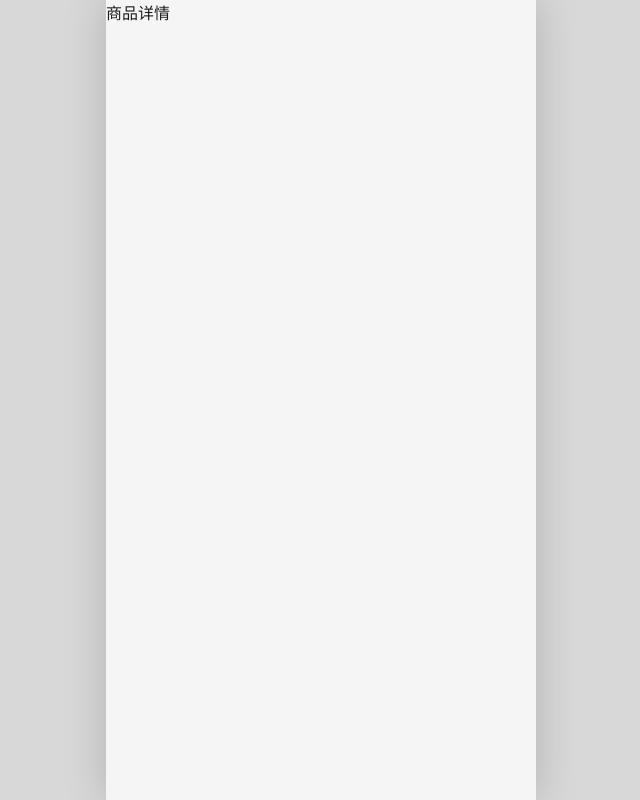
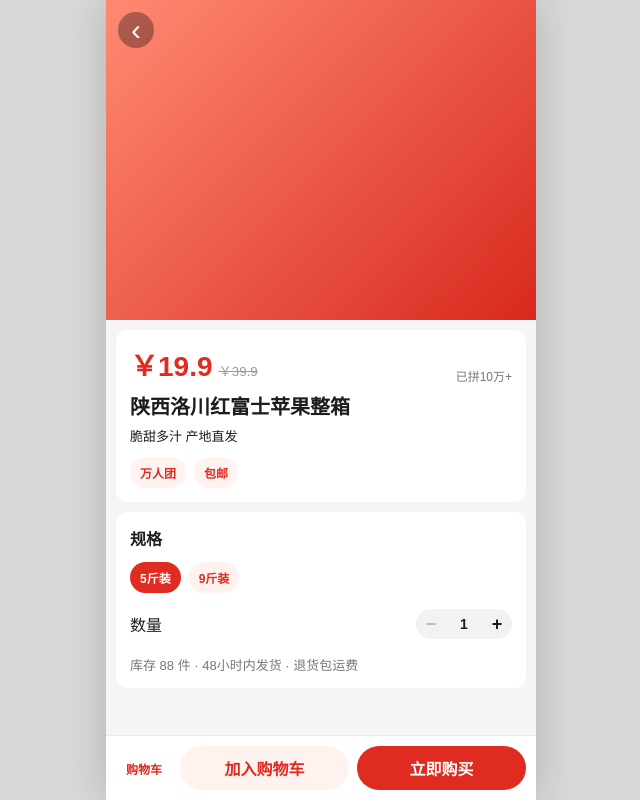
Before and after one commit to changzhenlin/pddvue, a Vue app: page /product/apple-box in a window 1280 px wide. Shown: the whole page, without its empty margins (319-959 px from the left). Built offline with nearby package versions, Linux system fonts and the light colour scheme.

Commit message:
feat: build product detail flow

```diff
--- a/src/views/ProductView.vue
+++ b/src/views/ProductView.vue
@@ -1 +1,233 @@
-<template><section class="page no-tabbar">商品详情</section></template>
+<script setup>
+import { computed, ref } from 'vue';
+import { useRoute, useRouter } from 'vue-router';
+import QuantityStepper from '../components/QuantityStepper.vue';
+import { useShopStore } from '../stores/shop';
+
+const route = useRoute();
+const router = useRouter();
+const shop = useShopStore();
+
+const product = computed(() => shop.getProduct(route.params.id));
+const selectedSpec = ref('');
+const quantity = ref(1);
+const added = ref(false);
+
+if (product.value) {
+  selectedSpec.value = product.value.specs[0];
+}
+
+function addCart() {
+  if (!product.value) return;
+
+  shop.addToCart(product.value.id, selectedSpec.value, quantity.value);
+  added.value = true;
+  window.setTimeout(() => {
+    added.value = false;
+  }, 1200);
+}
+
+function buyNow() {
+  if (!product.value) return;
+
+  shop.checkoutNow(product.value.id, selectedSpec.value, quantity.value);
+  router.push('/checkout');
+}
+</script>
+
+<template>
+  <section v-if="product" class="detail">
+    <div class="detail__image" :style="{ background: product.image }">
+      <button type="button" aria-label="返回" @click="router.back()">‹</button>
+    </div>
+
+    <section class="detail__panel">
+      <div class="detail__price-row">
+        <div>
+          <strong class="price">￥{{ product.price.toFixed(1) }}</strong>
+          <small>￥{{ product.originalPrice.toFixed(1) }}</small>
+        </div>
+        <span>已拼{{ product.sales }}</span>
+      </div>
+      <h1>{{ product.title }}</h1>
+      <p>{{ product.subtitle }}</p>
+      <div class="detail__tags">
+        <span v-for="tag in product.tags" :key="tag">{{ tag }}</span>
+      </div>
+    </section>
+
+    <section class="detail__panel">
+      <h2>规格</h2>
+      <div class="detail__specs">
+        <button
+          v-for="spec in product.specs"
+          :key="spec"
+          type="button"
+          :class="{ active: selectedSpec === spec }"
+          @click="selectedSpec = spec"
+        >
+          {{ spec }}
+        </button>
+      </div>
+      <div class="detail__quantity">
+        <span>数量</span>
+        <QuantityStepper v-model="quantity" :max="product.stock" />
+      </div>
+      <p class="muted">库存 {{ product.stock }} 件 · 48小时内发货 · 退货包运费</p>
+    </section>
+
+    <div class="detail__bar">
+      <RouterLink to="/cart" class="detail__cart">购物车</RouterLink>
+      <button type="button" class="ghost-button" @click="addCart">加入购物车</button>
+      <button type="button" class="primary-button" @click="buyNow">立即购买</button>
+    </div>
+    <div v-if="added" class="detail__toast">已加入购物车</div>
+  </section>
+
+  <section v-else class="detail detail--empty">
+    <h1>商品不存在</h1>
+    <RouterLink class="primary-button" to="/">返回首页</RouterLink>
+  </section>
+</template>
+
+<style scoped>
+.detail {
+  min-height: 100vh;
+  padding-bottom: 74px;
+  background: var(--bg);
+}
+
+.detail__image {
+  position: relative;
+  height: 320px;
+}
+
+.detail__image button {
+  position: absolute;
+  top: 12px;
+  left: 12px;
+  width: 36px;
+  height: 36px;
+  border-radius: 50%;
+  background: rgba(0, 0, 0, 0.32);
+  color: #fff;
+  font-size: 30px;
+  line-height: 30px;
+}
+
+.detail__panel {
+  margin: 10px;
+  padding: 14px;
+  border-radius: 12px;
+  background: #fff;
+}
+
+.detail__price-row {
+  display: flex;
+  align-items: flex-end;
+  justify-content: space-between;
+}
+
+.detail__price-row .price {
+  font-size: 28px;
+}
+
+.detail__price-row small {
+  margin-left: 6px;
+  color: #999;
+  text-decoration: line-through;
+}
+
+.detail__price-row span {
+  color: var(--muted);
+  font-size: 12px;
+}
+
+.detail h1 {
+  margin: 10px 0 6px;
+  font-size: 20px;
+  line-height: 1.3;
+}
+
+.detail p {
+  margin: 0;
+  font-size: 13px;
+}
+
+.detail h2 {
+  margin: 0 0 10px;
+  font-size: 16px;
+}
+
+.detail__tags,
+.detail__specs {
+  display: flex;
+  flex-wrap: wrap;
+  gap: 8px;
+  margin-top: 12px;
+}
+
+.detail__tags span,
+.detail__specs button {
+  padding: 7px 10px;
+  border-radius: 999px;
+  background: #fff2ef;
+  color: var(--red);
+  font-size: 12px;
+  font-weight: 800;
+}
+
+.detail__specs button.active {
+  background: var(--red);
+  color: #fff;
+}
+
+.detail__quantity {
+  display: flex;
+  align-items: center;
+  justify-content: space-between;
+  margin: 16px 0;
+}
+
+.detail__bar {
+  position: fixed;
+  bottom: 0;
+  left: 50%;
+  display: grid;
+  grid-template-columns: 56px 1fr 1fr;
+  gap: 8px;
+  width: min(100vw, 430px);
+  padding: 10px;
+  transform: translateX(-50%);
+  border-top: 1px solid var(--line);
+  background: #fff;
+}
+
+.detail__cart {
+  display: grid;
+  place-items: center;
+  color: var(--red);
+  font-size: 12px;
+  font-weight: 800;
+}
+
+.detail__toast {
+  position: fixed;
+  bottom: 82px;
+  left: 50%;
+  padding: 9px 14px;
+  transform: translateX(-50%);
+  border-radius: 999px;
+  background: rgba(0, 0, 0, 0.78);
+  color: #fff;
+  font-size: 13px;
+}
+
+.detail--empty {
+  display: grid;
+  place-content: center;
+  gap: 16px;
+  padding: 24px;
+  text-align: center;
+}
+</style>
```
